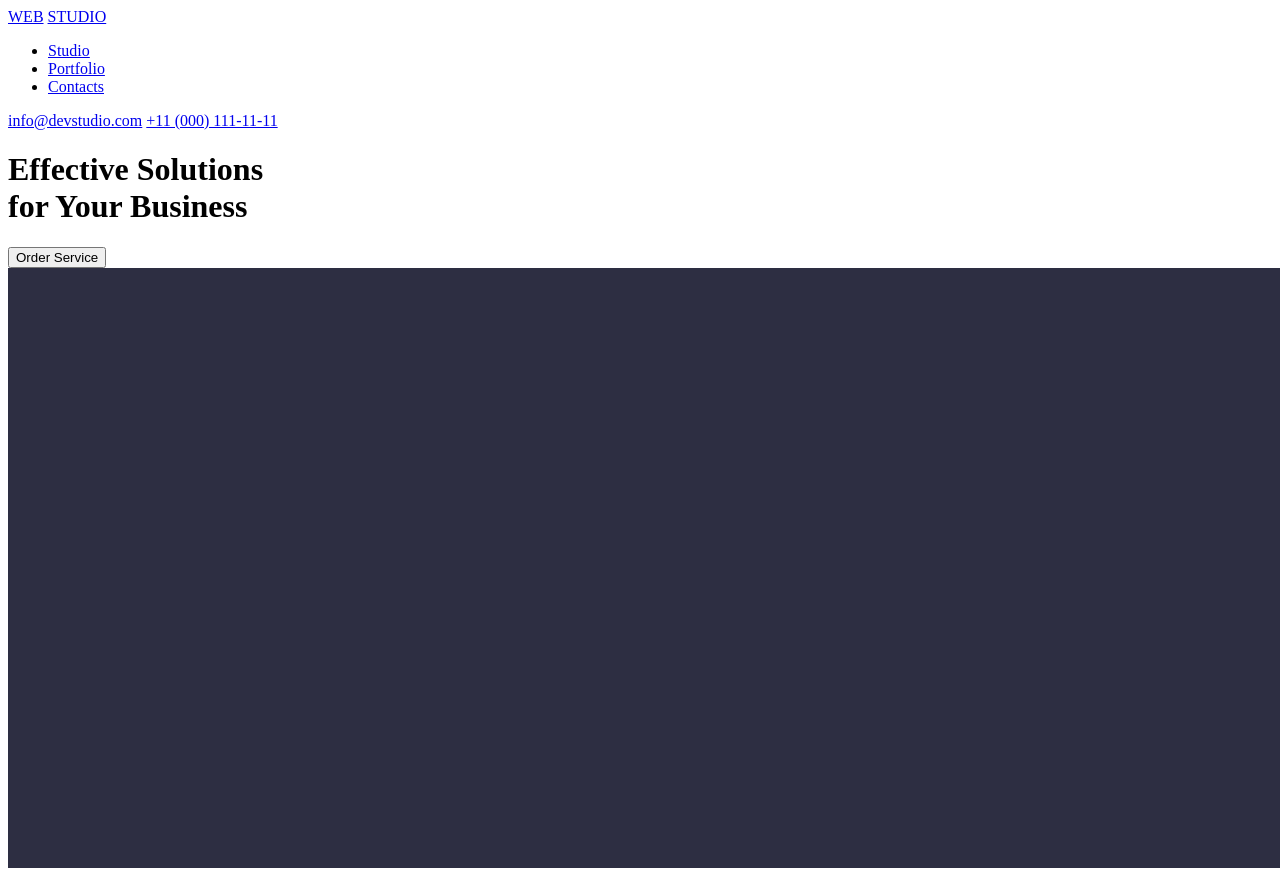
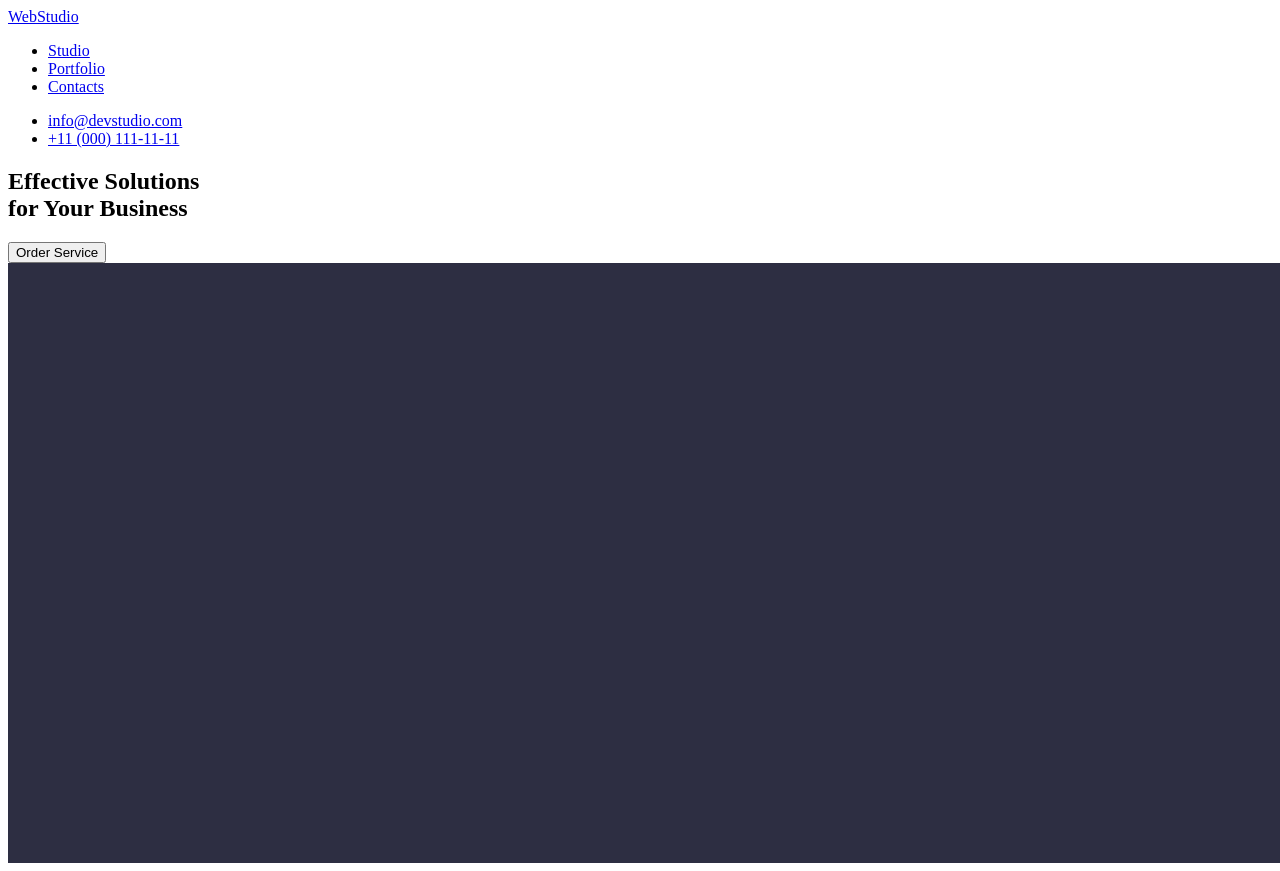
Before and after one commit to OlhaBobryk/goit-markup-hw-01, a plain HTML site: page index.html in a window 1280 px wide. Shown: the top 871 px of the page. Drawn offline with Linux system fonts and the light colour scheme.

Commit message:
Updated1p

```diff
--- a/index.html
+++ b/index.html
@@ -11,23 +11,29 @@
 <body>
     <header>
         <!--Лого Веб-студіо-->
-        <a href="./index.html" target="_parent">WEB</a>
-        <a href="./index.html" target="_parent">STUDIO</a>
         <nav>
+            <a href="./index.html" target="_parent">WebStudio</a>
             <!--навігація по сторінці-->
             <ul>
-                <li><a href="#">Studio</a></li>
-                <li><a href="#">Portfolio</a></li>
-                <li><a href="#">Contacts</a></li>
+                <li><a href="./index.html">Studio</a></li>
+                <li><a href="./index.html">Portfolio</a></li>
+                <li><a href="./index.html">Contacts</a></li>
             </ul>
-            <a href="mailto:info@devstudio.com">info@devstudio.com</a>
-            <a href="tel:+11(000)1111111">+11 (000) 111-11-11</a>
         </nav>
-        <h1>Effective Solutions <br> for Your Business</h1>
-        <button type="button">Order Service</button>
-        <img src="./images/Dark-bg.jpg " alt="background dark image" width="1440" height="600">
+        <adress>
+            <ul>
+                <li><a href="mailto:info@devstudio.com">info@devstudio.com</a></li>
+                <li><a href="tel:+11(000)1111111">+11 (000) 111-11-11</a></li>
+            </ul>
+        </adress>
+
     </header>
     <main>
+        <section>
+            <h1>Effective Solutions <br> for Your Business</h1>
+            <button type="button">Order Service</button>
+            <img src="./images/Dark-bg.jpg " alt="background dark image" width="1440" height="600">
+        </section>
         <section>
             <!--features-->
             <ul>
@@ -88,8 +94,7 @@
     </main>
     <footer>
         <!--Нижня частина сторінки-->
-        <a href="./index.html" target="_parent">WEB</a>
-        <a href="./index.html" target="_parent">STUDIO</a>
+        <a href="./index.html" target="_parent">WebStudio</a>
         <p>Increase the flow of customers and sales for your business with digital marketing & growth solutions.</p>
         <img src="./images/Dark-bg(1).jpg " alt="background dark image" width="1440" height="312">
     </footer>
```
